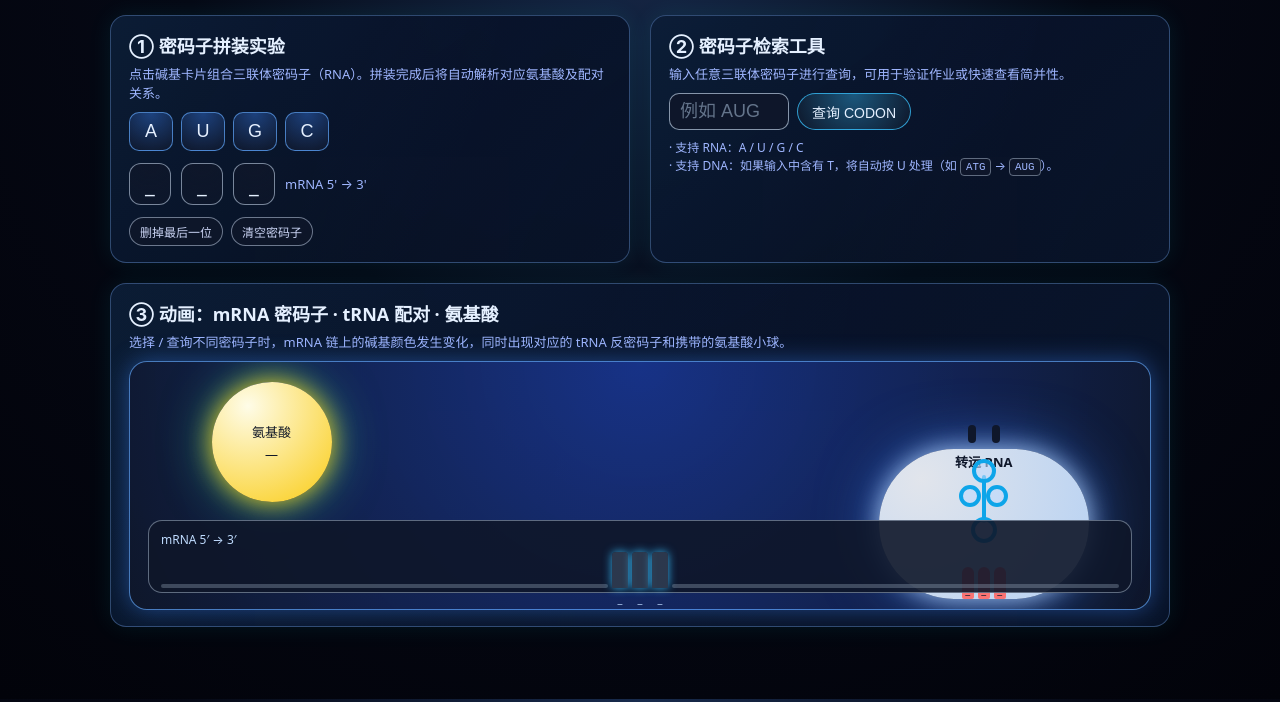
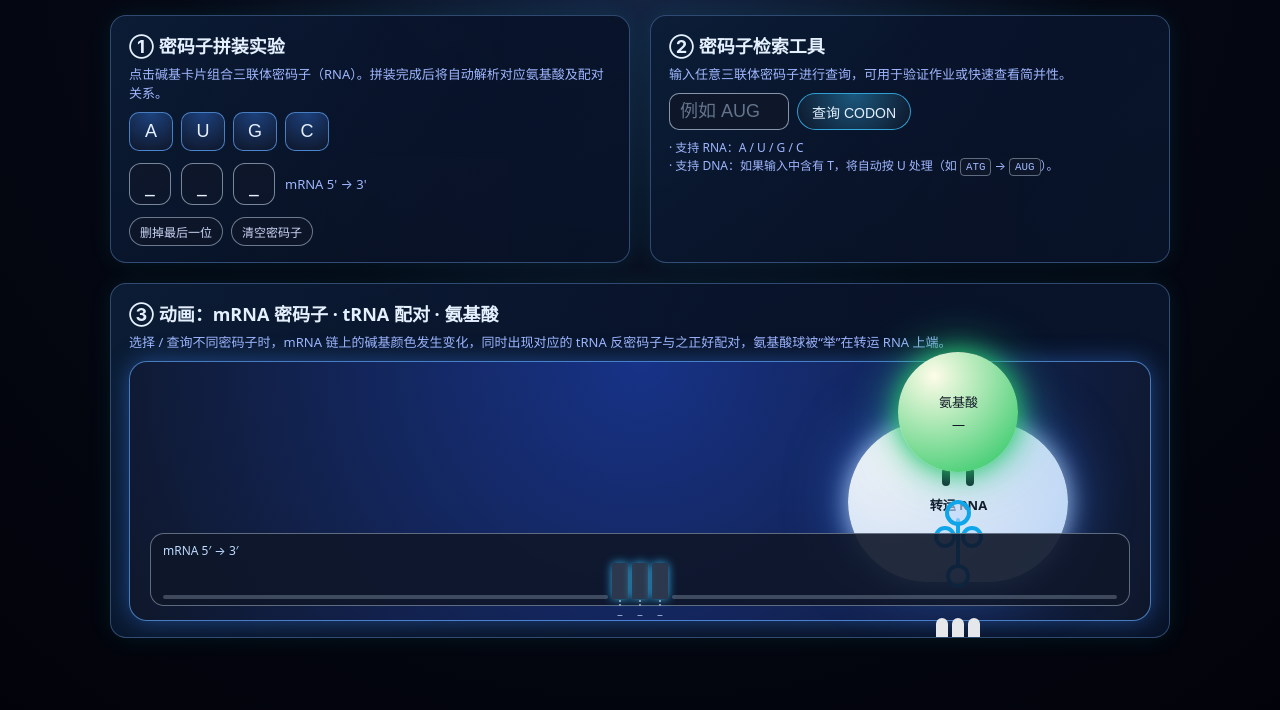
Before and after one commit to GAOX-hub/-, a plain HTML site: page index.html in a window 1280 px wide. Shown: the part 98-808 px from the top of the page. Drawn offline with Linux system fonts and the light colour scheme.

Commit message:
Update index.html

```diff
--- a/index.html
+++ b/index.html
@@ -220,38 +220,68 @@
       .result-grid { grid-template-columns: minmax(0, 1fr); }
     }
 
-    /* ==== 新：动画版 tRNA + mRNA 示意图 ==== */
+    /* ==== 动画版 tRNA + mRNA ==== */
     .animation-panel { margin-top: 20px; }
     .cartoon-wrap {
       margin-top: 10px;
-      padding: 18px 18px 16px;
+      padding: 18px 18px 60px;
       border-radius: 18px;
       border: 1px solid rgba(96, 165, 250, 0.7);
       background: radial-gradient(circle at top, rgba(30, 64, 175, 0.7), rgba(15, 23, 42, 0.96));
       box-shadow: 0 0 24px rgba(59, 130, 246, 0.45);
       position: relative;
-      overflow: hidden;
+      overflow: visible;
+      min-height: 260px;
     }
 
-    /* “转运RNA小人”整体泡泡 */
+    /* 转运RNA整体泡泡 */
     .trna-bubble {
       position: absolute;
-      right: 6%;
-      bottom: 10px;
-      width: 210px;
-      height: 150px;
+      right: 8%;
+      top: 60px;
+      width: 220px;
+      height: 160px;
       border-radius: 999px;
-      background: radial-gradient(circle at 20% 20%, rgba(248, 250, 252, 0.9), rgba(191, 219, 254, 0.95));
+      background: radial-gradient(circle at 20% 20%, rgba(248, 250, 252, 0.96), rgba(191, 219, 254, 0.96));
       box-shadow:
         0 0 25px rgba(191, 219, 254, 0.8),
         0 0 60px rgba(59, 130, 246, 0.7);
       display: flex;
       align-items: center;
-      justify-content: center;
+      justify-content: flex-start;
       flex-direction: column;
+      padding-top: 46px;
       color: #0f172a;
       font-size: 13px;
       transform-origin: center bottom;
+      overflow: visible;
+    }
+
+    /* 氨基酸球：在 tRNA 泡泡上方 */
+    .aa-bubble {
+      position: absolute;
+      top: -70px;
+      left: 50%;
+      transform: translateX(-50%);
+      width: 120px;
+      height: 120px;
+      border-radius: 999px;
+      background: radial-gradient(circle at 30% 20%, #fefce8, #22c55e);
+      display: flex;
+      align-items: center;
+      justify-content: center;
+      flex-direction: column;
+      font-size: 13px;
+      box-shadow:
+        0 0 25px rgba(34, 197, 94, 0.9),
+        0 0 50px rgba(52, 211, 153, 0.7);
+      color: #111827;
+      text-align: center;
+      pointer-events: none;
+    }
+    .aa-bubble span {
+      display: block;
+      margin-top: 4px;
     }
 
     .trna-face-eyes {
@@ -277,7 +307,6 @@
       margin-bottom: 4px;
     }
 
-    /* tRNA 三叶草简化：用线条和三个“支脚”表示反密码子 */
     .trna-clover {
       display: flex;
       flex-direction: column;
@@ -286,18 +315,18 @@
     }
     .clover-stick {
       width: 4px;
-      height: 48px;
+      height: 50px;
       border-radius: 999px;
       background: #0ea5e9;
       position: relative;
     }
     .clover-loop-top {
       position: absolute;
-      top: -16px;
+      top: -18px;
       left: 50%;
       transform: translateX(-50%);
-      width: 24px;
-      height: 24px;
+      width: 26px;
+      height: 26px;
       border-radius: 999px;
       border: 4px solid #0ea5e9;
       background: rgba(191, 219, 254, 0.6);
@@ -305,7 +334,7 @@
     .clover-loop-left,
     .clover-loop-right {
       position: absolute;
-      top: 10px;
+      top: 8px;
       width: 22px;
       height: 22px;
       border-radius: 999px;
@@ -319,8 +348,8 @@
       bottom: -20px;
       left: 50%;
       transform: translateX(-50%);
-      width: 26px;
-      height: 26px;
+      width: 24px;
+      height: 24px;
       border-radius: 999px;
       border: 4px solid #0ea5e9;
       background: rgba(191, 219, 254, 0.6);
@@ -329,57 +358,35 @@
     .anticodon-legs {
       display: flex;
       gap: 4px;
-      margin-top: 40px;
+      margin-top: 46px;
     }
     .anticodon-leg {
       width: 12px;
-      height: 32px;
+      height: 34px;
       border-radius: 6px 6px 2px 2px;
-      background: #f97373;
+      background: #e5e7eb;
       display: flex;
       align-items: flex-end;
       justify-content: center;
       font-size: 11px;
       color: #0f172a;
       padding-bottom: 2px;
+      position: relative;
     }
-
     .anticodon-label {
       margin-top: 4px;
       font-size: 11px;
       color: #1f2937;
     }
 
-    /* 氨基酸小球 */
-    .aa-bubble {
+    /* mRNA 链条：在整个区域底部，tRNA 腿踩在上面 */
+    .mrna-bar-wrap {
       position: absolute;
-      left: 8%;
-      top: 20px;
-      width: 120px;
-      height: 120px;
-      border-radius: 999px;
-      background: radial-gradient(circle at 30% 20%, #fefce8, #facc15);
-      display: flex;
-      align-items: center;
-      justify-content: center;
-      flex-direction: column;
-      font-size: 13px;
-      box-shadow:
-        0 0 25px rgba(250, 204, 21, 0.9),
-        0 0 50px rgba(52, 211, 153, 0.7);
-      color: #111827;
-      text-align: center;
-    }
-    .aa-bubble span {
-      display: block;
-      margin-top: 4px;
-    }
-
-    /* mRNA 链条 */
-    .mrna-bar-wrap {
-      position: relative;
-      margin-top: 140px;
-      padding: 10px 12px 4px;
+      left: 50%;
+      bottom: 14px;
+      transform: translateX(-50%);
+      width: calc(100% - 40px);
+      padding: 8px 12px 6px;
       border-radius: 14px;
       background: rgba(15, 23, 42, 0.9);
       border: 1px solid rgba(148, 163, 184, 0.6);
@@ -422,14 +429,35 @@
       opacity: 0.6;
     }
 
+    /* 碱基配对的小虚线（氢键） */
+    .pair-dots {
+      position: absolute;
+      bottom: -8px;
+      left: 50%;
+      transform: translateX(-50%);
+      width: 2px;
+      height: 8px;
+      background-image: radial-gradient(circle, rgba(148,163,184,0.9) 1px, transparent 1px);
+      background-size: 2px 4px;
+      background-repeat: repeat-y;
+    }
+
     /* 弹跳动画 */
     @keyframes pop {
-      0%   { transform: translateY(10px) scale(0.9); opacity: 0.6; }
-      60%  { transform: translateY(0) scale(1.03); opacity: 1;   }
-      100% { transform: translateY(0) scale(1); opacity: 1; }
+      0%   { transform: translate(-50%, 10px) scale(0.9); opacity: 0.7; }
+      60%  { transform: translate(-50%, 0) scale(1.03); opacity: 1;   }
+      100% { transform: translate(-50%, 0) scale(1); opacity: 1; }
     }
-    .pop {
+    .pop-aa {
       animation: pop 0.45s ease-out;
+    }
+    @keyframes bob {
+      0%   { transform: translateY(4px) scale(0.98); }
+      50%  { transform: translateY(0) scale(1.02); }
+      100% { transform: translateY(0) scale(1); }
+    }
+    .pop-trna {
+      animation: bob 0.45s ease-out;
     }
   </style>
 </head>
@@ -505,18 +533,17 @@
       <div class="panel-inner">
         <h2>③ 动画：mRNA 密码子 · tRNA 配对 · 氨基酸</h2>
         <div class="hint">
-          选择 / 查询不同密码子时，mRNA 链上的碱基颜色发生变化，同时出现对应的 tRNA 反密码子和携带的氨基酸小球。
+          选择 / 查询不同密码子时，mRNA 链上的碱基颜色发生变化，同时出现对应的 tRNA 反密码子与之正好配对，氨基酸球被“举”在转运 RNA 上端。
         </div>
 
         <div class="cartoon-wrap">
-          <!-- 氨基酸小球 -->
-          <div class="aa-bubble" id="aa-bubble">
-            氨基酸
-            <span id="aa-text">—</span>
-          </div>
+          <!-- tRNA 泡泡 + 顶部氨基酸球 -->
+          <div class="trna-bubble" id="trna-bubble">
+            <div class="aa-bubble" id="aa-bubble">
+              氨基酸
+              <span id="aa-text">—</span>
+            </div>
 
-          <!-- 转运 RNA 小人 -->
-          <div class="trna-bubble" id="trna-bubble">
             <div class="trna-face-eyes">
               <div class="trna-eye"></div>
               <div class="trna-eye"></div>
@@ -540,14 +567,23 @@
             </div>
           </div>
 
-          <!-- mRNA 链条 -->
+          <!-- mRNA 链条：腿踩在这上面 -->
           <div class="mrna-bar-wrap">
             <div class="mrna-label">mRNA 5′ → 3′</div>
             <div class="mrna-bar">
               <div class="mrna-dots"></div>
-              <div class="mrna-base active" id="mrna-base-0"><span id="mrna-letter-0">_</span></div>
-              <div class="mrna-base active" id="mrna-base-1"><span id="mrna-letter-1">_</span></div>
-              <div class="mrna-base active" id="mrna-base-2"><span id="mrna-letter-2">_</span></div>
+              <div class="mrna-base active" id="mrna-base-0">
+                <span id="mrna-letter-0">_</span>
+                <div class="pair-dots" id="pair-0"></div>
+              </div>
+              <div class="mrna-base active" id="mrna-base-1">
+                <span id="mrna-letter-1">_</span>
+                <div class="pair-dots" id="pair-1"></div>
+              </div>
+              <div class="mrna-base active" id="mrna-base-2">
+                <span id="mrna-letter-2">_</span>
+                <div class="pair-dots" id="pair-2"></div>
+              </div>
               <div class="mrna-dots"></div>
             </div>
           </div>
@@ -627,13 +663,13 @@
 
     // 碱基颜色
     const BASE_COLORS = {
-      A: "#f97373", // 红
-      U: "#60a5fa", // 蓝
-      G: "#34d399", // 绿
-      C: "#facc15"  // 黄
+      A: "#f97373",
+      U: "#60a5fa",
+      G: "#34d399",
+      C: "#facc15"
     };
 
-    // 氨基酸颜色（大致按类别）
+    // 氨基酸颜色
     const AA_COLORS = {
       Phe: "#f97316",
       Leu: "#22c55e",
@@ -738,11 +774,11 @@
     }
 
     function triggerPop() {
-      [trnaBubble, aaBubble].forEach(el => {
-        el.classList.remove("pop");
-        void el.offsetWidth; // 重新触发动画
-        el.classList.add("pop");
-      });
+      aaBubble.classList.remove("pop-aa");
+      trnaBubble.classList.remove("pop-trna");
+      void aaBubble.offsetWidth;
+      aaBubble.classList.add("pop-aa");
+      trnaBubble.classList.add("pop-trna");
     }
 
     function updateCartoon(codon, info, anticodon) {
```
